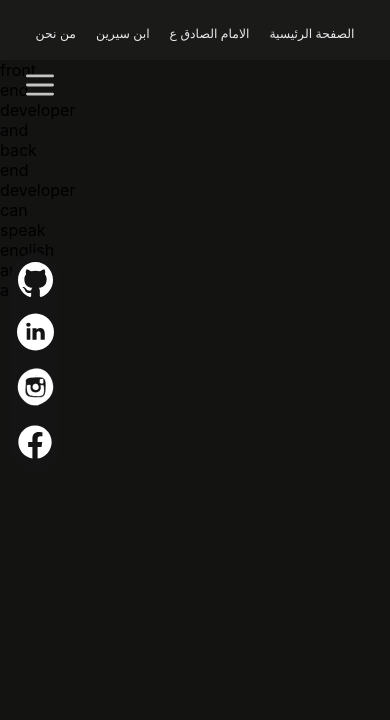
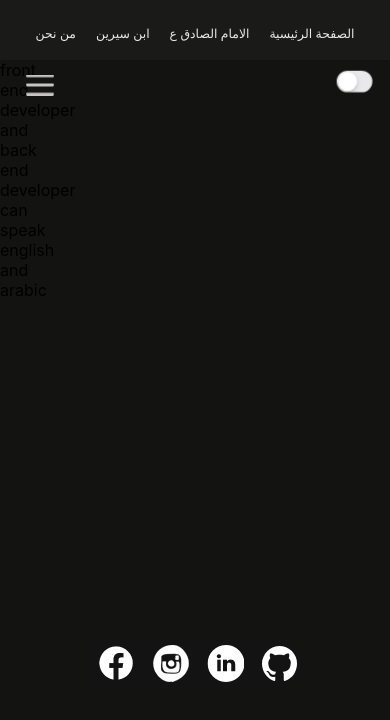
Before and after one commit to elmosuy/firstproject, a Next.js app: page /pro in a window 390 px wide. Shown: the top 720 px of the page. Built offline with nearby package versions, Linux system fonts and the light colour scheme; a web font is replaced by a local one.

Commit message:
Add files via upload

```diff
--- a/styles/globals.css
+++ b/styles/globals.css
@@ -61,7 +61,10 @@ a {
     justify-content: center;
   }
   .header .container{
-      display: none;
+     position: fixed;
+     top: 66px;
+     right: 10px;
+     transform: scale(.7);
   }
   .show-letters{
     right: 1px;
@@ -86,7 +89,9 @@ a {
   }
 
   .burger input {
-    display: none;
+    position: absolute;
+
+
   }
 
   .burger span {
@@ -141,6 +146,13 @@ a {
   .textindex .leftq{
     position: static;
   }
+  .media{
+    flex-wrap: nowrap;
+    background-color: #e90202;
+  }
+  .textindex{
+    height: 110vh;
+  }
 
 
 }
@@ -148,7 +160,13 @@ a {
   .header h1{
     display: none;
   }
+  .media{
+    transform: rotate(90deg) translateY(-160px) translateX(300px);
 
+  }
+  .media .med{
+    transform: rotate(-90deg);
+  }
   .header .list-header ul{
     width: 100%;
     font-size: 12.4px;
@@ -168,14 +186,14 @@ a {
     font-size: smaller;
   }
  .texts .textindex{
-  width:80% ;
+  width:90% ;
  }
 
   .texts .text{
-    width: 80%;
-    padding: 8px;
+    width: 90%;
+    padding: 2px;
     padding-top: 25px;
-    font-size: small;
+    font-size: 13px;
     padding-bottom: 50px;
   }
   .show-letters{
@@ -461,7 +479,7 @@ cursor: pointer;
   top: 30%;
   left: 10px;
   z-index: 1000;
-  background-color: #151414;
+  background-color: #131313;
 
 }
 
```
